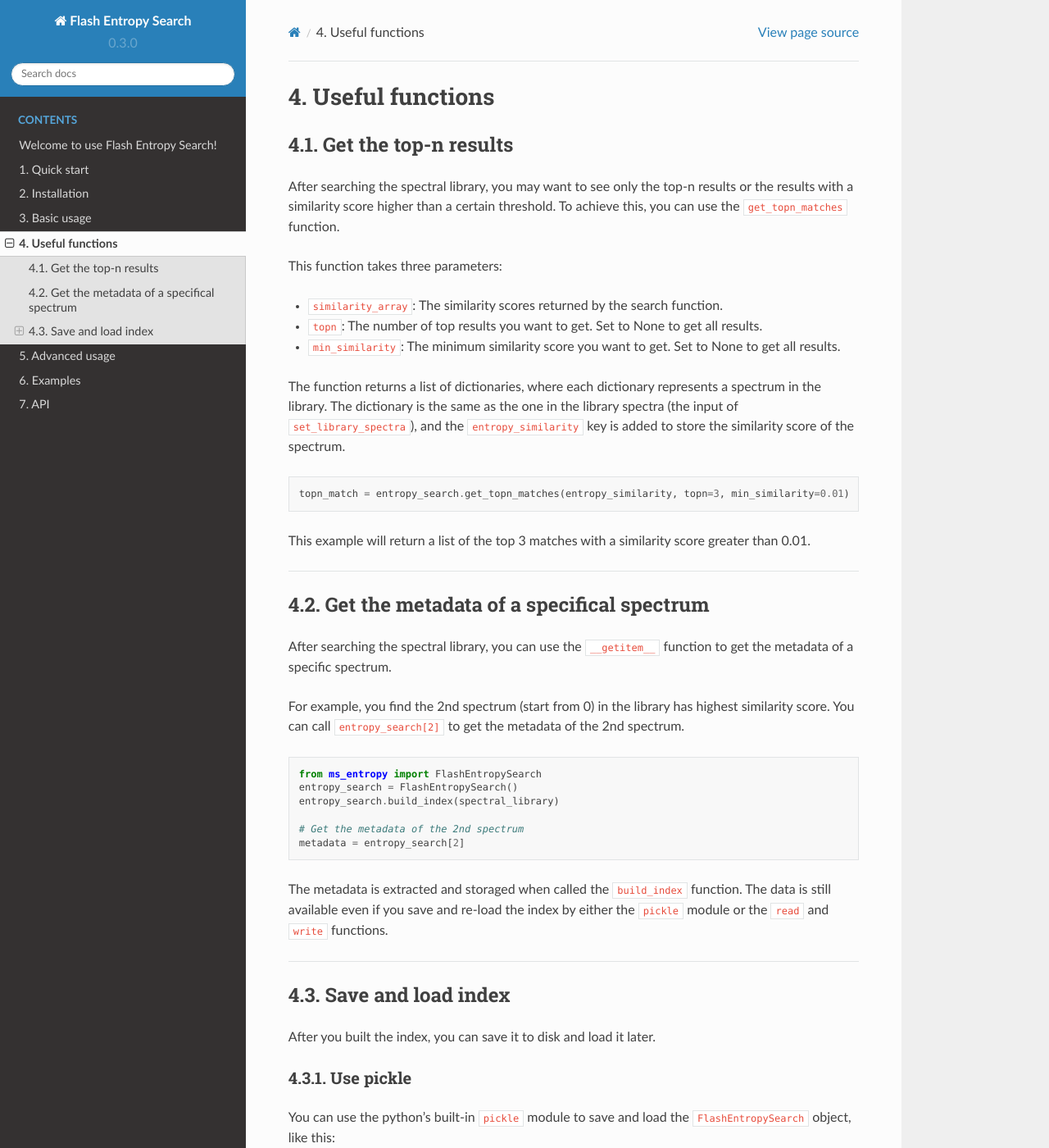
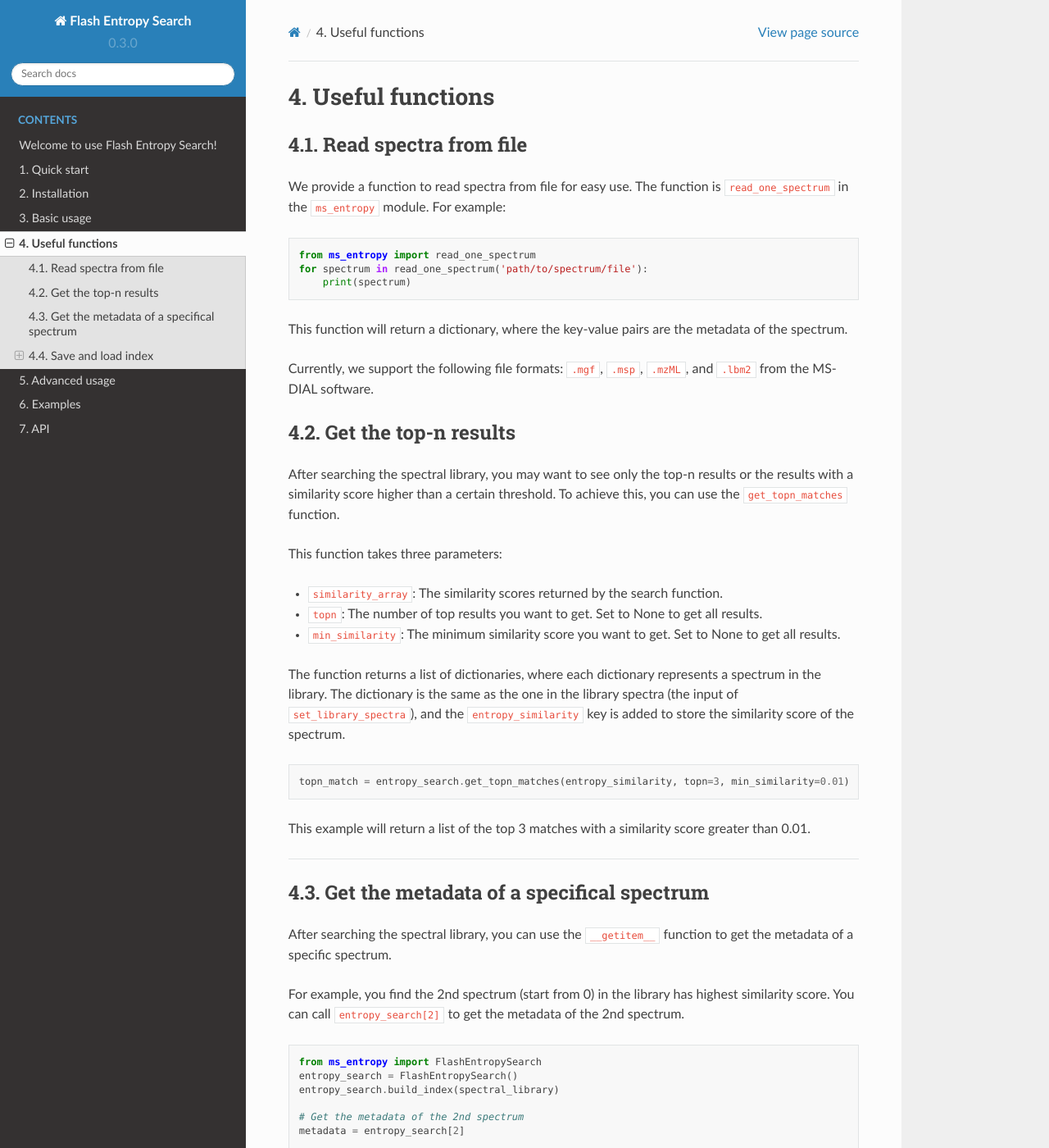
Before and after one commit to YuanyueLi/FlashEntropySearch, a Sphinx documentation site: the page built from docs/source/useful_functions.rst, in a window 1280 px wide and 1400 px high. Shown: the whole window at 82% size. Built offline with Sphinx 7.4.7 and the Read the Docs theme 2.0.0, drawn with Linux system fonts in a browser that asks for light colours; some of the changed text lies outside the part shown.

Commit message:
Update documents.

```diff
--- a/docs/source/useful_functions.rst
+++ b/docs/source/useful_functions.rst
@@ -1,6 +1,22 @@
 ================
 Useful functions
 ================
+
+Read spectra from file
+======================
+We provide a function to read spectra from file for easy use. The function is ``read_one_spectrum`` in the ``ms_entropy`` module. For example:
+
+.. code-block:: python
+
+    from ms_entropy import read_one_spectrum
+    for spectrum in read_one_spectrum('path/to/spectrum/file'):
+        print(spectrum)
+
+This function will return a dictionary, where the key-value pairs are the metadata of the spectrum.
+
+Currently, we support the following file formats: ``.mgf``, ``.msp``, ``.mzML``, and ``.lbm2`` from the MS-DIAL software.
+
+
 
 Get the top-n results
 =====================
```
